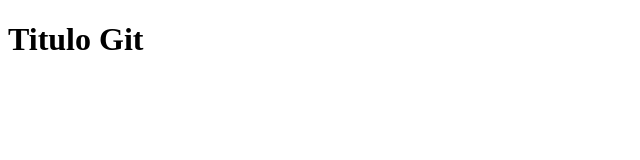
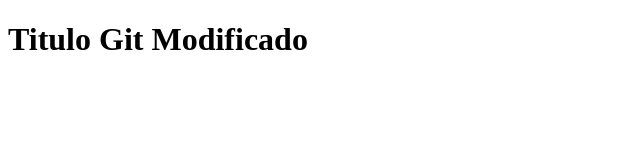
Before and after one commit to federicoangel/ManejoGit, a plain HTML site: page index.html in a window 1280 px wide. Shown: the whole page, without its empty margins (0-640 px from the left). Drawn offline with Linux system fonts and the light colour scheme.

Commit message:
Se modifica el titulo del index

```diff
--- a/index.html
+++ b/index.html
@@ -6,6 +6,6 @@
     <title>Inicios Git</title>
 </head>
 <body>
-    <h1>Titulo Git</h1>
+    <h1>Titulo Git Modificado</h1>
 </body>
 </html>
```
